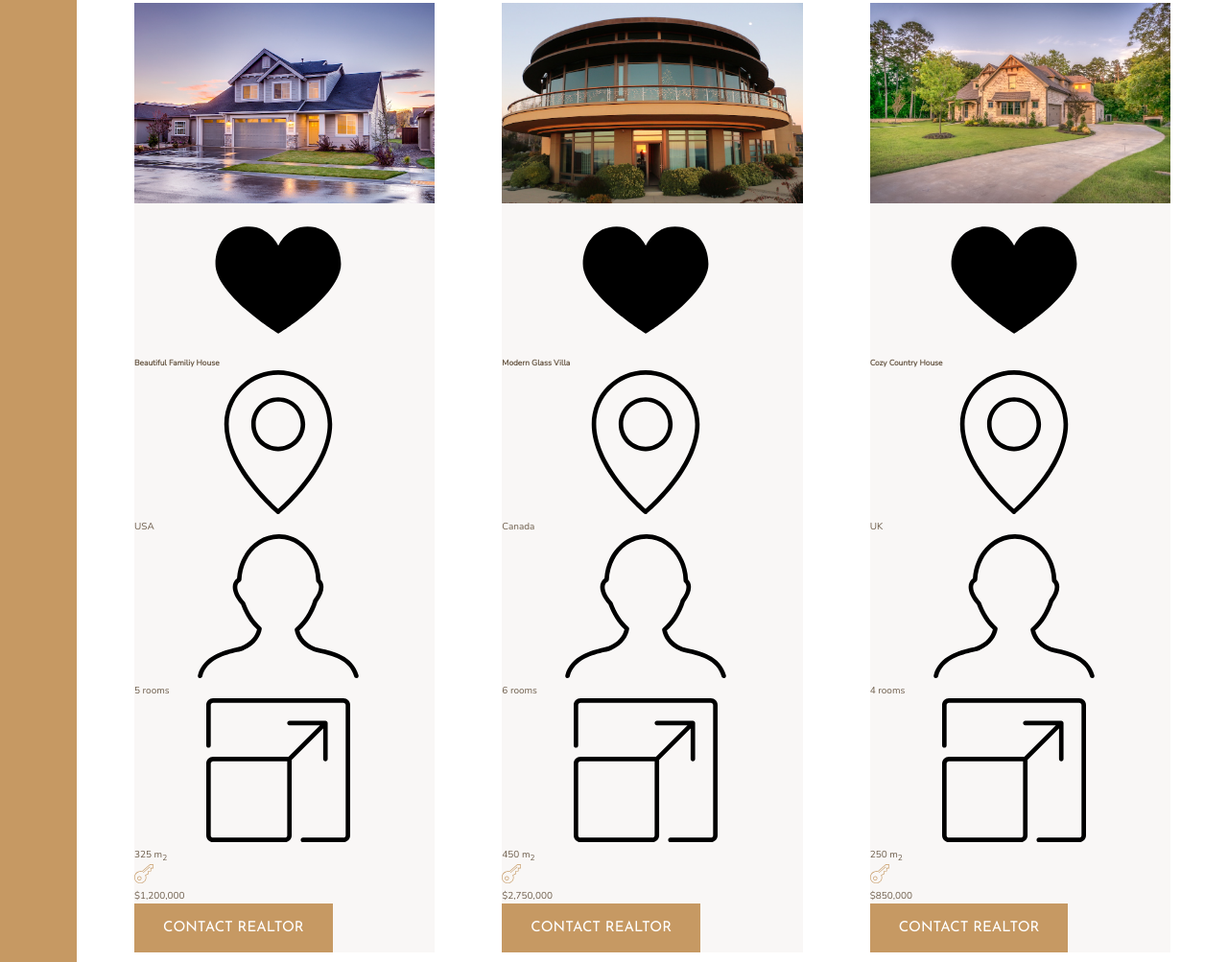
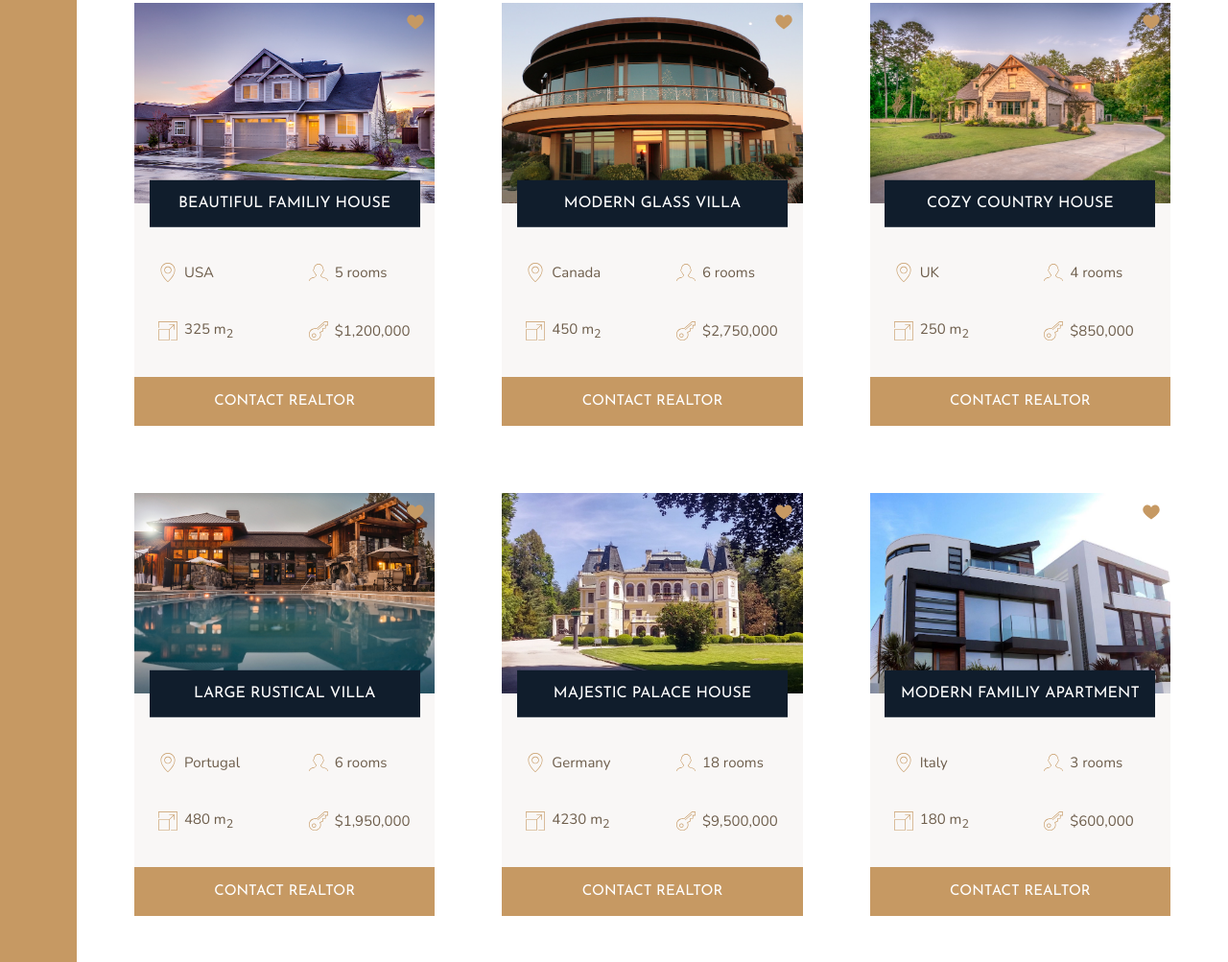
Before and after one commit to kiethohoai/nexter-project, a website: page index.html in a window 1280 px wide. Shown: the part 1957-2960 px from the top of the page at 96% size. Drawn offline with nearby package versions, Linux system fonts and the light colour scheme.

Commit message:
009 Building the Homes Section - Part 2

```diff
--- a/index.html
+++ b/index.html
@@ -117,7 +117,7 @@
         harum volupta!
       </p>
 
-      <button class="btn">Find your home</button>
+      <button class="btn home__btn">Find your home</button>
     </div>
 
     <!-- todo Homes -->
@@ -158,7 +158,7 @@
           <p>$1,200,000</p>
         </div>
 
-        <button class="btn">Contact Realtor</button>
+        <button class="btn home__btn">Contact Realtor</button>
       </div>
 
       <!-- #2 -->
@@ -197,7 +197,7 @@
           <p>$2,750,000</p>
         </div>
 
-        <button class="btn">Contact Realtor</button>
+        <button class="btn home__btn">Contact Realtor</button>
       </div>
 
       <!-- #3 -->
@@ -236,7 +236,7 @@
           <p>$850,000</p>
         </div>
 
-        <button class="btn">Contact Realtor</button>
+        <button class="btn home__btn">Contact Realtor</button>
       </div>
 
       <!-- #4 -->
@@ -275,7 +275,7 @@
           <p>$1,950,000</p>
         </div>
 
-        <button class="btn">Contact Realtor</button>
+        <button class="btn home__btn">Contact Realtor</button>
       </div>
 
       <!-- #5 -->
@@ -314,7 +314,7 @@
           <p>$9,500,000</p>
         </div>
 
-        <button class="btn">Contact Realtor</button>
+        <button class="btn home__btn">Contact Realtor</button>
       </div>
 
       <!-- #6 -->
@@ -353,7 +353,7 @@
           <p>$600,000</p>
         </div>
 
-        <button class="btn">Contact Realtor</button>
+        <button class="btn home__btn">Contact Realtor</button>
       </div>
     </section>
 
--- a/package.json
+++ b/package.json
@@ -4,7 +4,7 @@
   "description": "Nexter webpage",
   "main": "index.js",
   "scripts": {
-    "sass": "sass --watch sass:css",
+    "sass": "sass --quiet-deps --watch sass:css",
     "sv": "live-server"
   },
   "author": "John",
--- a/sass/_homes.scss
+++ b/sass/_homes.scss
@@ -10,33 +10,73 @@
 .home {
   background-color: $color-grey-light-1;
 
+  display: grid;
+  grid-template-columns: repeat(2, 1fr);
+  grid-row-gap: 3.5rem;
+
   &__img {
     width: 100%;
+    grid-column: 1 /-1;
+    grid-row: 1/ 2;
+    z-index: 1;
+  }
+
+  svg {
+    fill: $color-primary;
+    height: 2rem;
+    width: 2rem;
   }
 
   &__like {
+    grid-row: 1 / 2;
+    grid-column: 2 / 3;
+    z-index: 2;
+    justify-self: end;
+
+    margin-top: 1rem;
+    margin-right: 1rem;
   }
 
   &__name {
+    text-transform: uppercase;
+    font-family: $font-display;
+    font-size: 1.6rem;
+    text-align: center;
+    padding: 1.2rem;
+    background-color: $color-secondary;
+    color: #fff;
+    font-weight: 400;
+
+    width: 90%;
+    justify-self: center;
+    align-self: end;
+    grid-column: 1 / -1;
+    grid-row: 1 / 2;
+    z-index: 3;
+    transform: translateY(50%);
   }
 
   &__location {
+    margin-top: 2.5rem;
   }
 
   &__rooms {
+    margin-top: 2.5rem;
   }
 
-  &__area {
+  &__location,
+  &__rooms,
+  &__area,
+  &__price {
+    margin-left: 2.5rem;
+    font-size: 1.5rem;
+
+    display: flex;
+    align-items: center;
+    gap: 0.7rem;
   }
 
-  &__price {
-    svg {
-      fill: $color-primary;
-      height: 2rem;
-      width: 2rem;
-    }
-
-    p {
-    }
+  &__btn {
+    grid-column: 1 /-1;
   }
 }
```
Also changed, not shown: README.MD, css/main.css, 1 other file.
